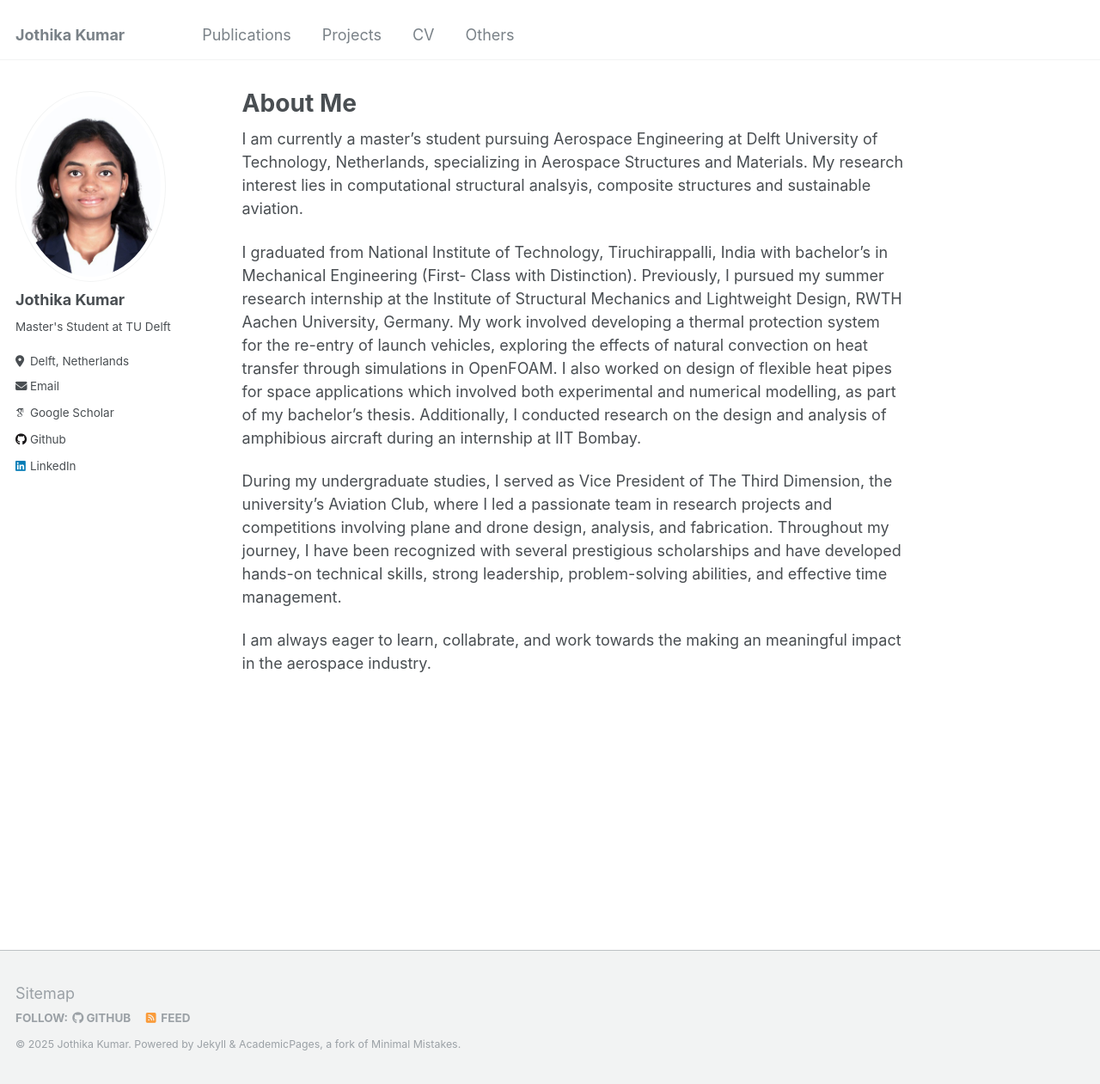
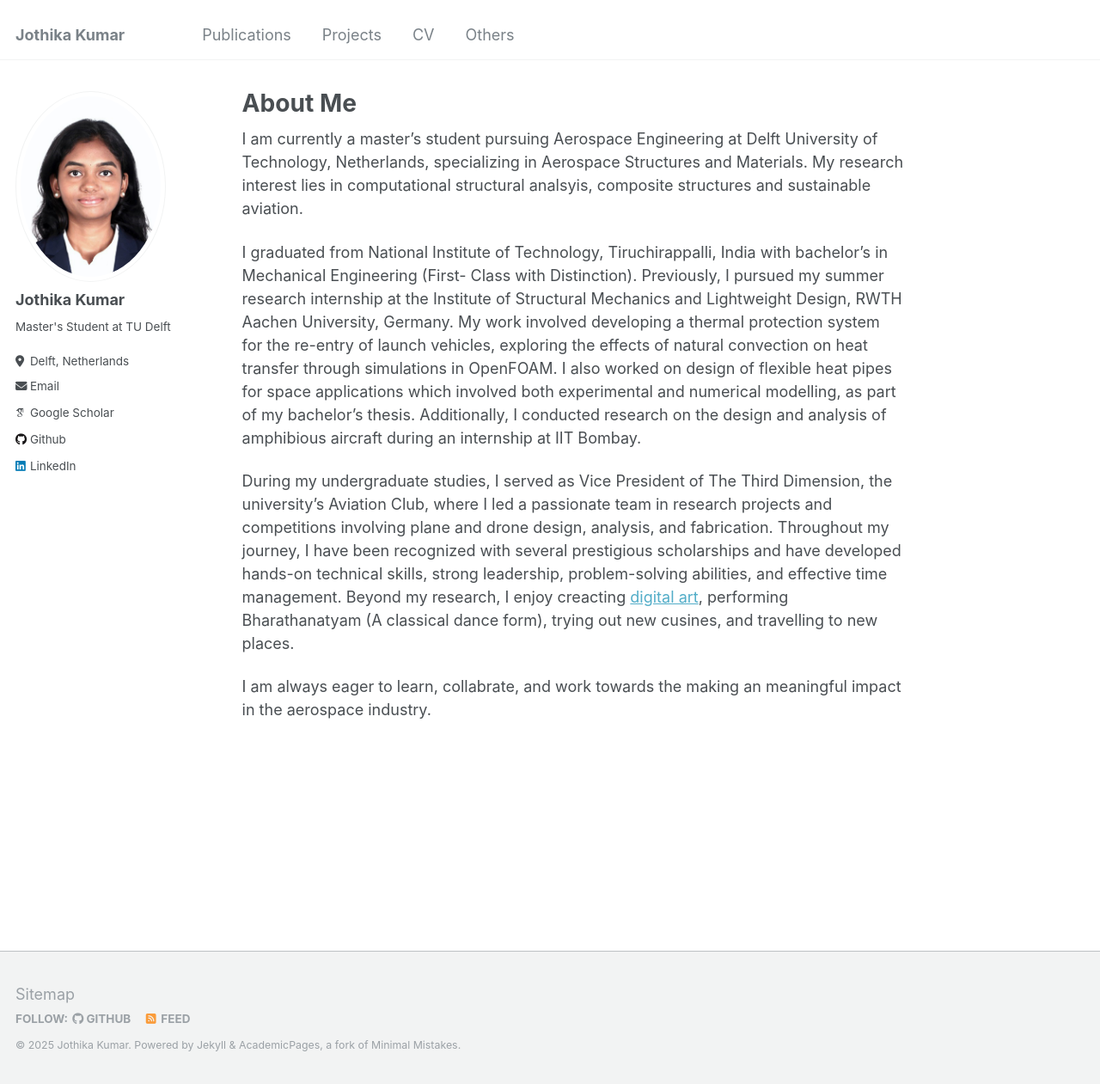
Before and after one commit to jothikak05/jothikak05.github.io, a Jekyll site: the page built from _pages/about.md, in a window 1280 px wide and 1261 px high. Shown: the whole window at 86% size. Built offline with Jekyll 4.4.1, drawn with Linux system fonts in a browser that asks for light colours; some web fonts are replaced.

Commit message:
Fin update aboutme

```diff
--- a/_pages/about.md
+++ b/_pages/about.md
@@ -10,6 +10,6 @@ I am currently a master's student pursuing Aerospace Engineering at Delft Univer
 
 I graduated from National Institute of Technology, Tiruchirappalli, India with bachelor's in Mechanical Engineering (First- Class with Distinction). Previously, I pursued my summer research internship at the Institute of Structural Mechanics and Lightweight Design, RWTH Aachen University, Germany. My work involved developing a thermal protection system for the re-entry of launch vehicles, exploring the effects of natural convection on heat transfer through simulations in OpenFOAM. I also worked on design of flexible heat pipes for space applications which involved both experimental and numerical modelling, as part of my bachelor's thesis. Additionally, I conducted research on the design and analysis of amphibious aircraft during an internship at IIT Bombay.
 
-During my undergraduate studies, I served as Vice President of The Third Dimension, the university's Aviation Club, where I led a passionate team in research projects and competitions involving plane and drone design, analysis, and fabrication. Throughout my journey, I have been recognized with several prestigious scholarships and have developed hands-on technical skills, strong leadership, problem-solving abilities, and effective time management.
+During my undergraduate studies, I served as Vice President of The Third Dimension, the university's Aviation Club, where I led a passionate team in research projects and competitions involving plane and drone design, analysis, and fabrication. Throughout my journey, I have been recognized with several prestigious scholarships and have developed hands-on technical skills, strong leadership, problem-solving abilities, and effective time management. Beyond my research, I enjoy creacting [digital art](https://www.instagram.com/jo_creations_/), performing Bharathanatyam (A classical dance form), trying out new cusines, and travelling to new places.
 
 I am always eager to learn, collabrate, and work towards the making an meaningful impact in the aerospace industry.
```
